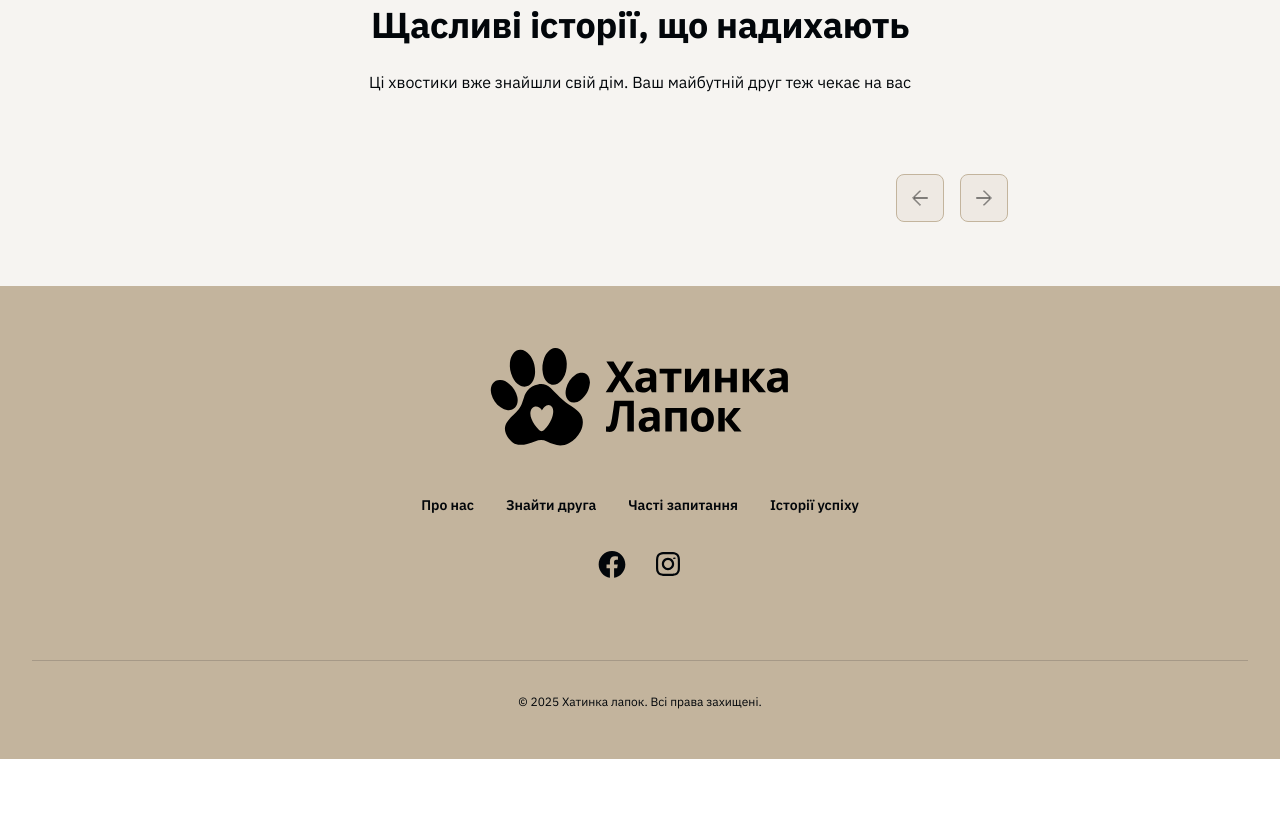
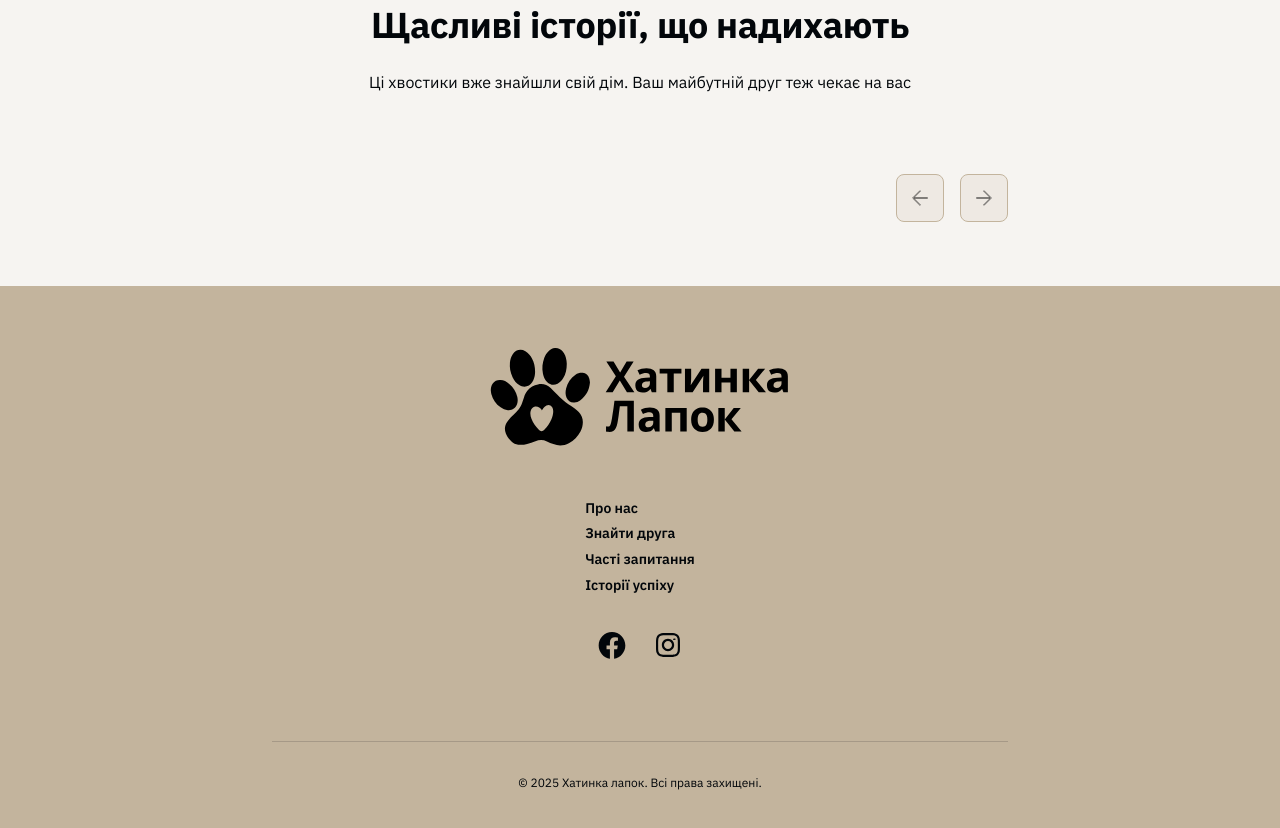
Before and after one commit to OLadbe/paws-cabin-project-js, a plain HTML site: page index.html in a window 1280 px wide. Shown: the part 2511-3339 px from the top of the page. Before the commit the page ends 3270 px from the top, so only its background shows below. Drawn offline with nearby package versions, Linux system fonts and the light colour scheme; no server answers.

Commit message:
Deploying to gh-pages from @ OLadbe/paws-cabin-project-js@674c46cda7b407ad4908df48773b528f16570037 🚀

```diff
--- a/index.html
+++ b/index.html
@@ -561,6 +561,7 @@
   </main>
 
   <footer class="footer">
+  <div class=" container footer-container">
     <div class="footer-logo">
       <a href="#welcome">
         <svg class="footer-logo-icon" width="302" height="129">
@@ -570,10 +571,20 @@
     </div>
 
     <nav class="footer-nav">
-    <a href="#about-us">Про нас</a>
-    <a href="#pets-section">Знайти друга</a>
-    <a href="#faq">Часті запитання</a>
-    <a href="#stories">Історії успіху</a>
+      <ul class="footer-nav-list">
+        <li class="footer-nav-item">
+          <a href="#about-us" class="footer-nav-link">Про нас</a>
+        </li>
+        <li class="footer-nav-item">
+          <a href="#pets-section" class="footer-nav-link">Знайти друга</a>
+        </li>
+        <li class="footer-nav-item">
+          <a href="#faq" class="footer-nav-link">Часті запитання</a>
+        </li>
+        <li class="footer-nav-item">
+          <a href="#stories" class="footer-nav-link">Історії успіху</a>
+        </li>
+      </ul>
     </nav>
 
     <div class="footer-social">
@@ -601,6 +612,7 @@
     <div class="footer-divider"></div>
 
     <p class="footer-copy">© 2025 Хатинка лапок. Всі права захищені.</p>
+  </div>
 </footer>
 
 
```
Lines whose indentation alone changed are shown as unchanged.
